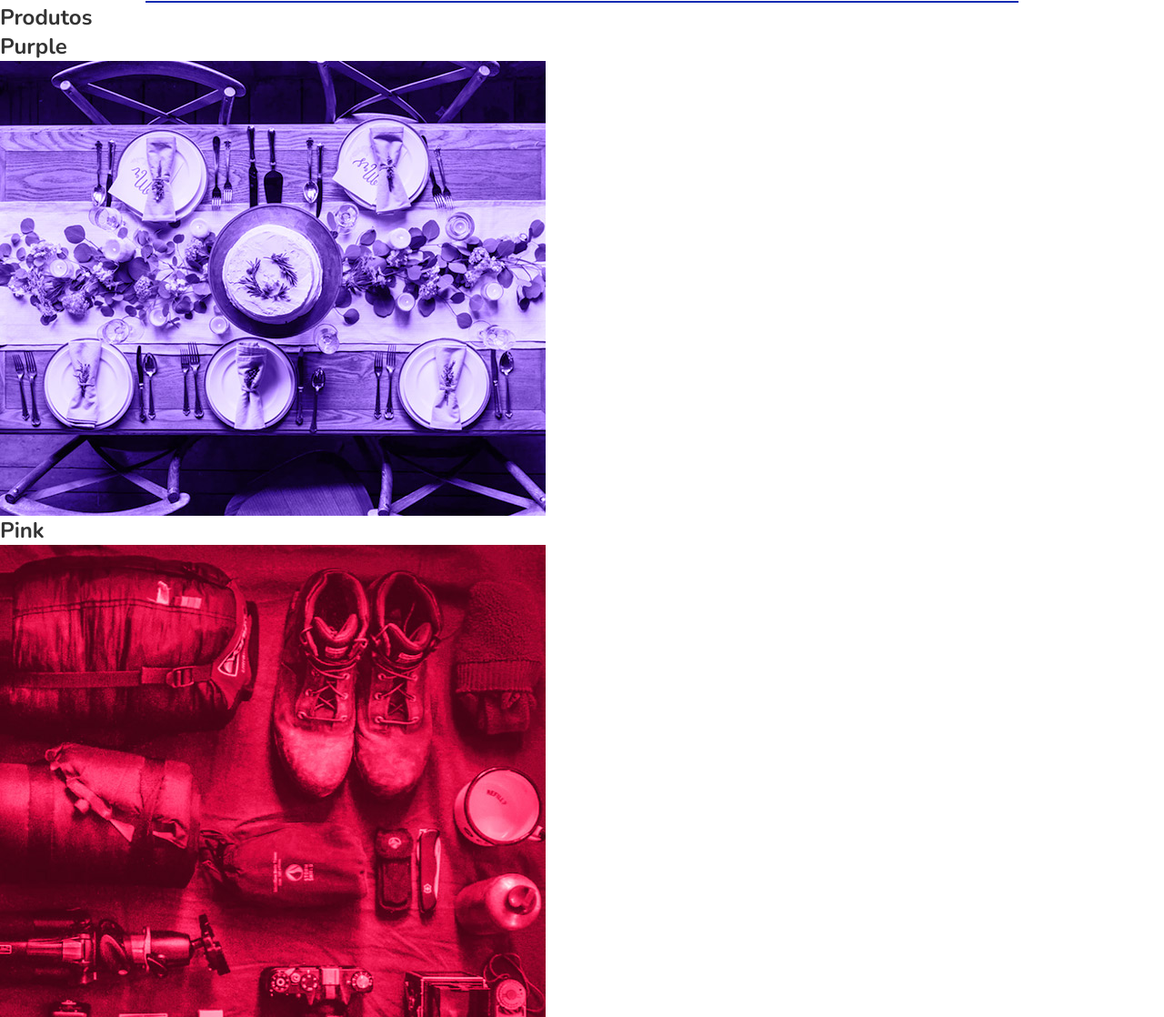
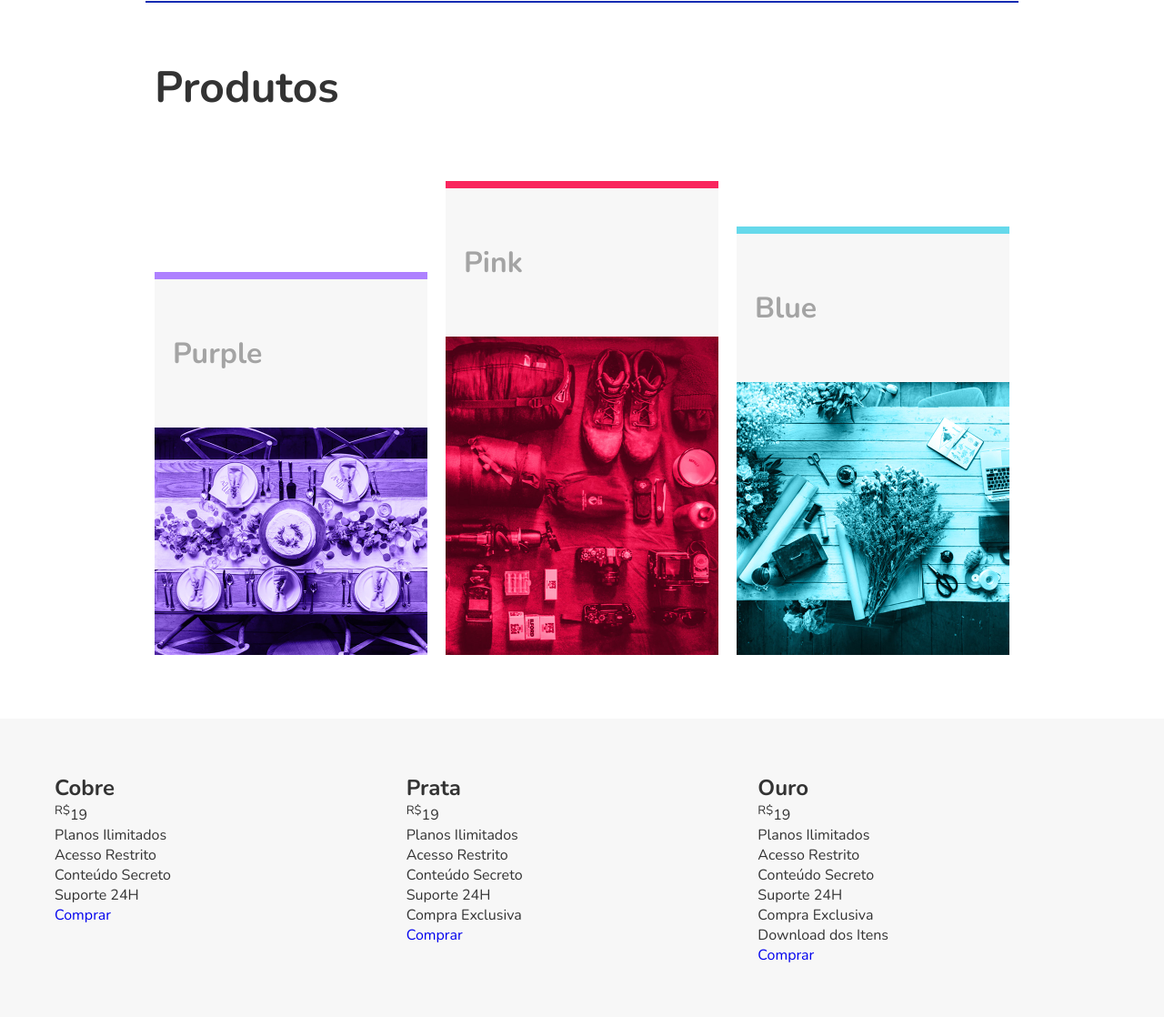
Before and after one commit to rafaelfachinelli/flexblog, a plain HTML site: page index.html in a window 1280 px wide. Shown: the part 1008-2126 px from the top of the page at 91% size. Drawn offline with nearby package versions, Linux system fonts and the light colour scheme.

Commit message:
products finished

```diff
--- a/assets/css/styles.css
+++ b/assets/css/styles.css
@@ -116,13 +116,68 @@ img {
 }
 
 .about__info p {
+  margin-bottom: 1em;
+
+  color: #7c7c7c;
   font-size: 1.25em;
+  text-align: justify;
   line-height: 1.4;
-  margin-bottom: 1em;
-  color: #7c7c7c;
 }
 
 .about__image {
   flex: 1 1 160px;
   margin: 0 10px;
 }
+
+.products {
+  max-width: 960px;
+  margin: 60px auto;
+}
+
+.products h1 {
+  font-size: 3em;
+  margin: 0 10px 60px 10px;
+}
+
+.products__container {
+  display: flex;
+  flex-wrap: wrap;
+  align-items: flex-end;
+}
+
+.products__item {
+  flex: 1 1 175px;
+  margin: 10px;
+}
+
+.products__item h2 {
+  padding: 60px 20px;
+
+  background: #f7f7f7;
+  color: #a4a4a4;
+  font-size: 2em;
+}
+
+.products__item--purple {
+  border-top: 8px solid #ae81ff;
+}
+
+.products__item--pink {
+  border-top: 8px solid #f9265e;
+}
+
+.products__item--blue {
+  border-top: 8px solid #66d9eb;
+}
+
+.price {
+  padding: 60px;
+  display:flex;
+  flex-wrap: wrap;
+
+  background: #f7f7f7;
+}
+
+.price__item {
+  flex: 1;
+}
```
